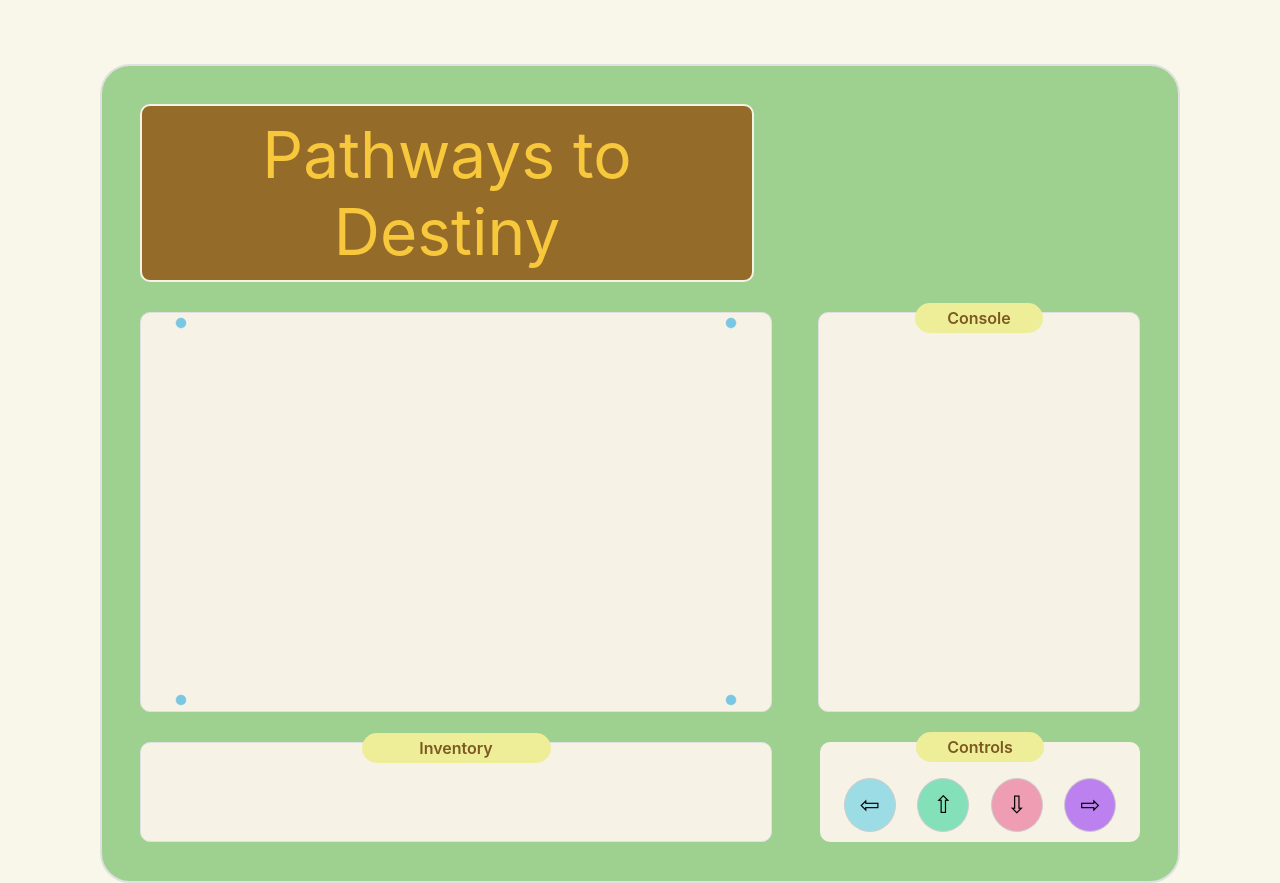
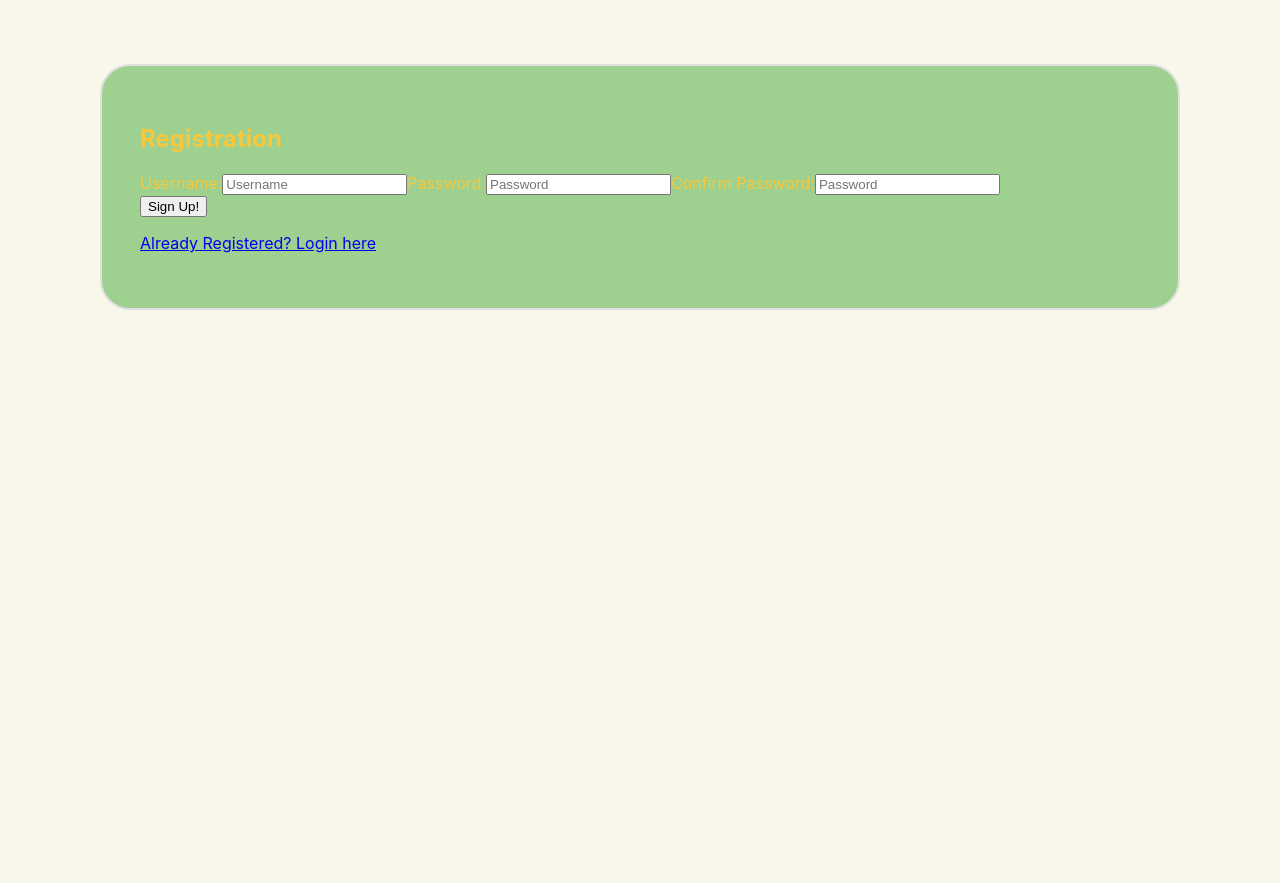
Before and after one commit to team-muamer-mud/pathways-fe, a React (Create React App) app: page / in a window 1280 px wide. After the commit the page ends 800 px from the top, so only its background shows below. Built offline with nearby package versions, Linux system fonts and the light colour scheme; no server answers; sample sign-in values are in the browser's storage.

Commit message:
limits scope of changes on this branch

```diff
--- a/src/App.js
+++ b/src/App.js
@@ -8,7 +8,6 @@ import PrivateRoute from './components/PrivateRoute';
 import Game from './components/game'
 
 function App() {
-  const [loggedIn, setLoggedIn] = useState(localStorage.getItem("token") ? true : false)
 
 //   useEffect(() => {
 //     axiosWithAuth()
@@ -24,16 +23,13 @@ function App() {
 
   return (
     <div className="App">
-      { !loggedIn ?
       <div>
         <Route exact path="/" component={RegistrationForm} />
         <Route path="/Login" component={Login} />
       </div>
-      :
       <div>
-        <PrivateRoute path="/" component={Game} />
+        <PrivateRoute path="/game" component={Game} />
       </div>
-    }
     </div>
   );
 }
```
